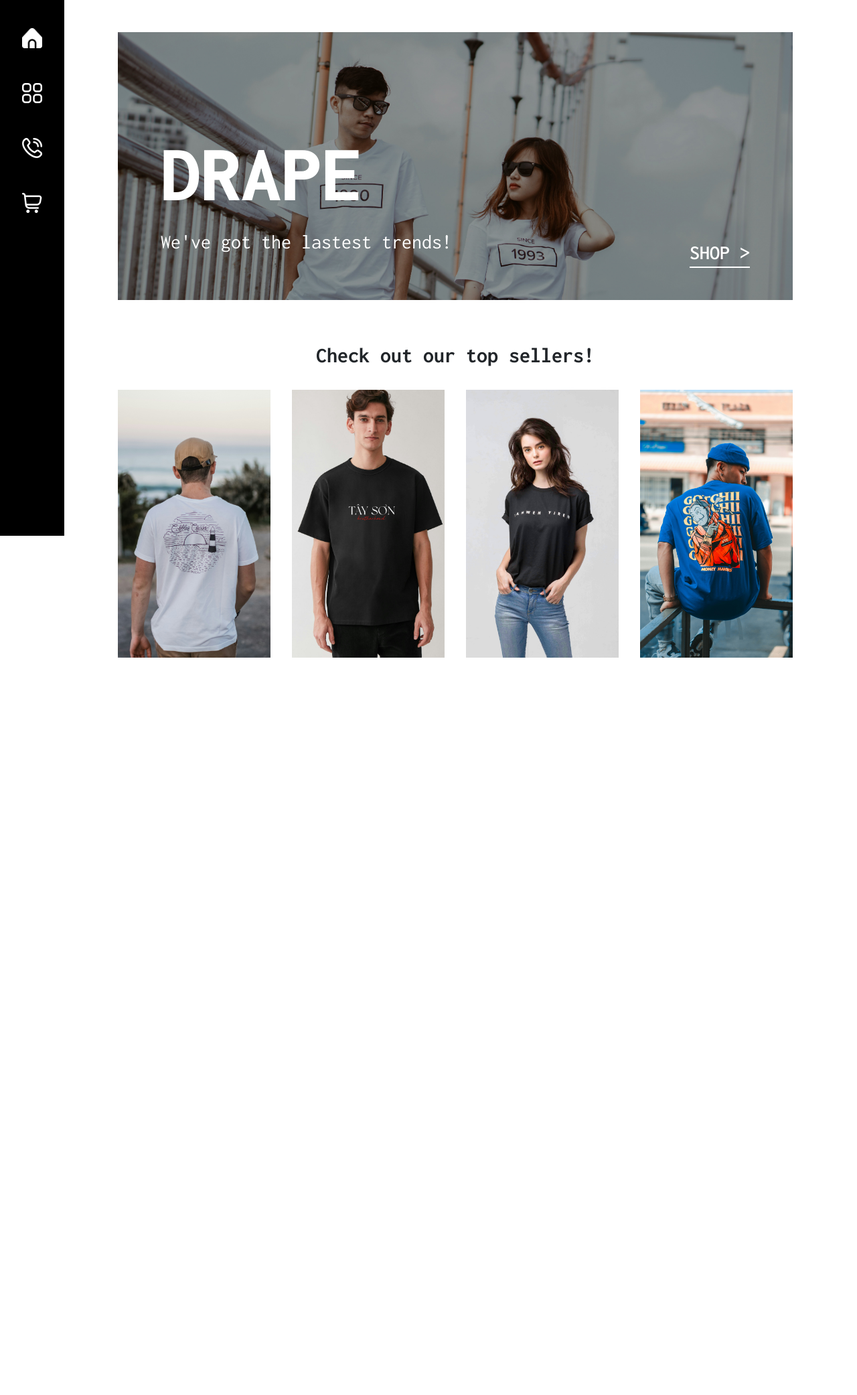
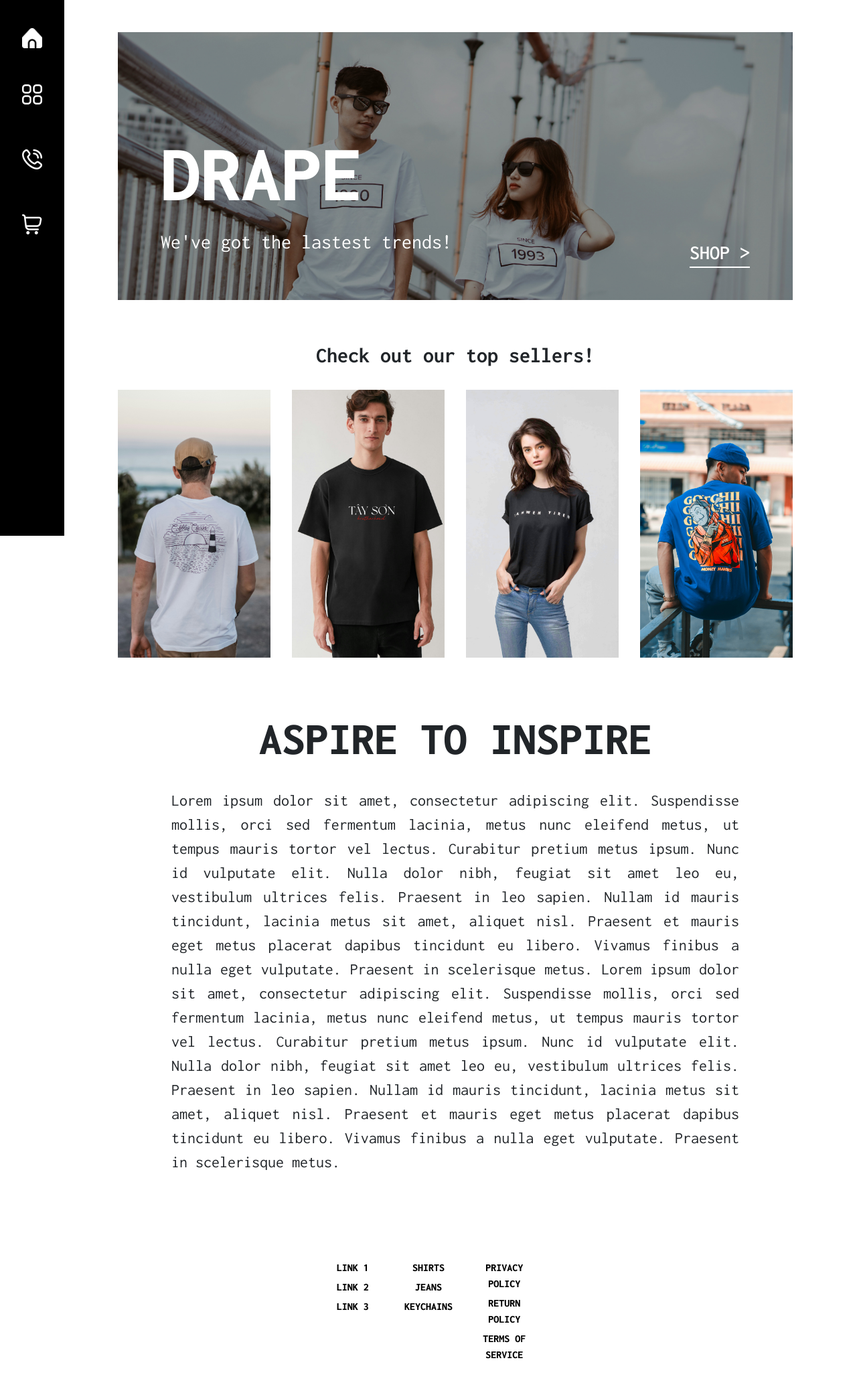
Before and after one commit to rjventu/drape-website, a PHP site: page / in a window 1280 px wide. Shown: the whole page at 67% size. Before the commit the page ends 982 px from the top, so only its background shows below. Run offline with PHP 8.4, Linux system fonts and the light colour scheme; some libraries are stand-ins or nearby versions.

Commit message:
Finished homepage
+ About us section
+ Footer

```diff
--- a/index.html
+++ b/index.html
@@ -1,3 +1,4 @@
+<!DOCTYPE html>
 <html lang="en">
 
 <head>
@@ -130,17 +131,40 @@
 
         <!-- ABOUT DRAPE SECTION -->
         <section class="about">
-
-
-
+            <h1 class="about-title">ASPIRE TO INSPIRE</h1>
+            <p>
+                Lorem ipsum dolor sit amet, consectetur adipiscing elit. Suspendisse mollis, orci sed fermentum lacinia, metus nunc eleifend metus, ut tempus mauris tortor vel lectus. Curabitur pretium metus ipsum. Nunc id vulputate elit. Nulla dolor nibh, feugiat sit amet leo eu, vestibulum ultrices felis. Praesent in leo sapien. Nullam id mauris tincidunt, lacinia metus sit amet, aliquet nisl. Praesent et mauris eget metus placerat dapibus tincidunt eu libero. Vivamus finibus a nulla eget vulputate. Praesent in scelerisque metus.
+                Lorem ipsum dolor sit amet, consectetur adipiscing elit. Suspendisse mollis, orci sed fermentum lacinia, metus nunc eleifend metus, ut tempus mauris tortor vel lectus. Curabitur pretium metus ipsum. Nunc id vulputate elit. Nulla dolor nibh, feugiat sit amet leo eu, vestibulum ultrices felis. Praesent in leo sapien. Nullam id mauris tincidunt, lacinia metus sit amet, aliquet nisl. Praesent et mauris eget metus placerat dapibus tincidunt eu libero. Vivamus finibus a nulla eget vulputate. Praesent in scelerisque metus.
+            </p>
         </section>
 
     </main>
 
-    <footer>
-
-        <!-- Footer content -->
-
+    <!-- Footer content -->
+    <footer class="footer">
+        <div class="footer-links">
+            <div class="footer-item">
+                <ul>
+                    <li><a href="#">LINK 1</a></li>
+                    <li><a href="#">LINK 2</a></li>
+                    <li><a href="#">LINK 3</a></li>
+                </ul>
+            </div>
+            <div class="footer-item">
+                <ul>
+                    <li><a href="#">SHIRTS</a></li>
+                    <li><a href="#">JEANS</a></li>
+                    <li><a href="#">KEYCHAINS</a></li>
+                </ul>
+            </div>
+            <div class="footer-item">
+                <ul>
+                    <li><a href="#">PRIVACY POLICY</a></li>
+                    <li><a href="#">RETURN POLICY</a></li>
+                    <li><a href="#">TERMS OF SERVICE</a></li>
+                </ul>
+            </div>
+        </div>
     </footer>
 
 </body>
--- a/styles/main.css
+++ b/styles/main.css
@@ -227,3 +227,53 @@
 }
 
 /* [6] ABOUT TEXT */
+.about {
+    margin-block: 5rem 8rem;
+}
+.about-title {
+    margin-bottom: 2rem;
+    font-weight: 800;
+    font-size: 69px;
+    text-align: center;
+}
+.about p {
+    margin-inline: 5rem;
+    font-size: 24px;
+    text-align: justify;
+}
+
+/* [7] FOOTER */
+.footer {
+    margin-bottom: 2rem;
+    margin-inline: 30rem;
+}
+
+.footer-links {
+    display: grid;
+    grid-template-columns: repeat(3, 1fr);
+    gap: 20px;
+}
+
+.footer-item {
+    text-align: center;
+}
+
+.footer-item ul {
+    list-style-type: none;
+    padding: 0;
+}
+
+.footer-item ul li {
+    margin-bottom: 5px;
+}
+
+.footer-item a {
+    color: black;
+    font-weight: 800;
+    text-decoration: none;
+    transition: color 0.3s ease;
+}
+
+.footer-item a:hover {
+    color: #ccc;
+}
```
